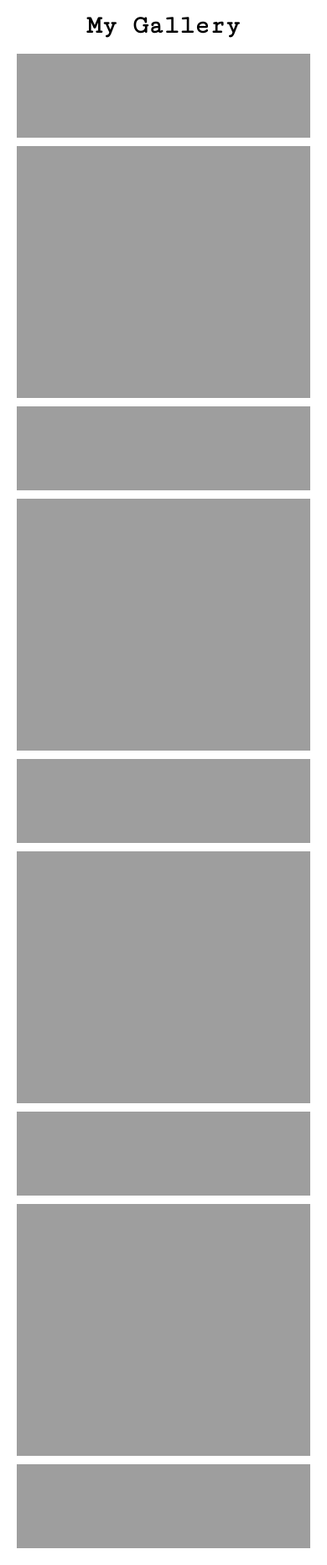
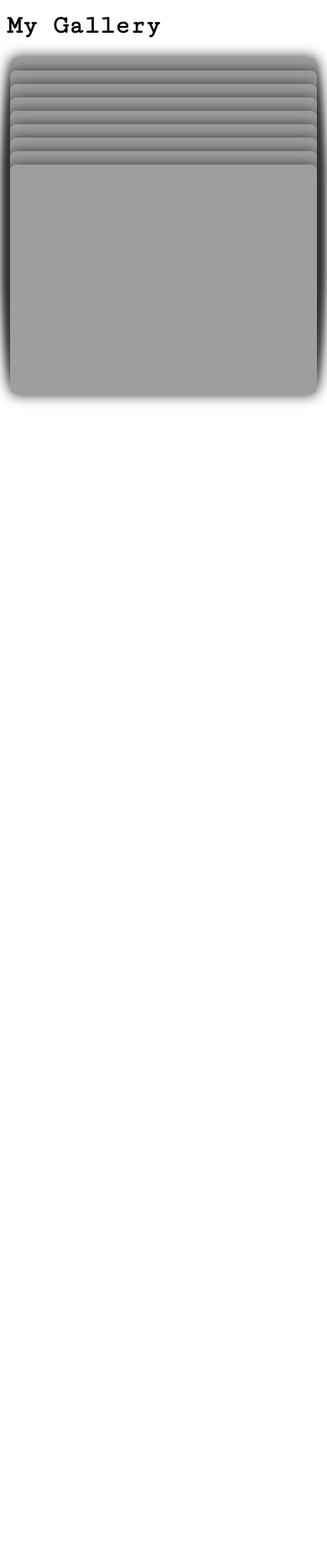
Before and after one commit to bhanu77prakash/bhanu77prakash.github.io, a Jekyll site: the page built from gallery.md, in a window 390 px wide. Shown: the whole page at 84% size. Built offline with Jekyll 4.4.1, drawn with Linux system fonts in a browser that asks for light colours; after the commit the page ends 900 px from its top, so only the background shows below that.

Commit message:
updated site

```diff
--- a/_layouts/gallery.html
+++ b/_layouts/gallery.html
@@ -12,15 +12,13 @@
 </head>
 <body>
     <h1>My Gallery</h1>
-    <div class="container">
+    <div class="gallery" id="gallery">
         {% for y in (1..9) %}
-          <div class="gallery-container ">
             <div class="gallery-item">
-              <div class="image">
+              <div class="content">
                 <img src='{{site.url}}{{site.baseurl}}/assets/images/photography/image{{forloop.index}}.jpg' alt=''>
               </div>
             </div>
-          </div>
         {% endfor %}
     </div>
 
--- a/assets/css/style.css
+++ b/assets/css/style.css
@@ -41,139 +41,149 @@ a:hover	{
 	text-decoration: underline;
 }
 
-body {
-  margin: 20px;
-  padding: 0;
-  text-align: center;
+.hello {
+  opacity: 1 !important;
 }
-.container{
-  display: grid;
-  grid-template-columns: repeat(6,1fr);
-  grid-auto-rows: 100px 300px;
-  grid-gap: 10px;
-  grid-auto-flow: dense;
-}
-
-.gallery-item{
+.full {
+  position: fixed;
+  left: 0;
+  top: 0;
   width: 100%;
   height: 100%;
-  position: relative;
+  z-index: 1;
 }
-
-.gallery-item .image{
+.full .content {
+  background-color: rgba(0,0,0,0.75) !important;
+  height: 100%;
   width: 100%;
-  height: 100%;
-  overflow: hidden;
+  display: grid;
 }
-
-.gallery-item .image img{
-  width: 100%;
-  height: 100%;
-  object-fit: cover;
-  object-position: 50% 50%;
+.full .content img {
+  left: 50%;
+  transform: translate3d(0, 0, 0);
+  animation: zoomin 1s ease;
+  max-width: 100%;
+  max-height: 100%;
+  margin: auto;
+}
+.byebye {
+  opacity: 0;
+}
+.byebye:hover {
+  transform: scale(0.2) !important;
+}
+.gallery {
+  display: grid;
+  grid-column-gap: 8px;
+  grid-row-gap: 8px;
+  grid-template-columns: repeat(auto-fill, minmax(250px, 1fr));
+  grid-auto-rows: 8px;
+}
+.gallery img {
+  max-width: 100%;
+  border-radius: 8px;
+  box-shadow: 0 0 16px #333;
+  transition: all 1.5s ease;
+}
+.gallery img:hover {
+  box-shadow: 0 0 32px #333;
+}
+.gallery .content {
+  padding: 4px;
+}
+.gallery .gallery-item {
+  transition: grid-row-start 300ms linear;
+  transition: transform 300ms ease;
+  transition: all 0.5s ease;
   cursor: pointer;
-  transition:.5s ease-in-out;
 }
-
-.gallery-item:hover .image img{
-  transform: scale(1.5);
+.gallery .gallery-item:hover {
+  transform: scale(1.025);
 }
-
-.gallery-item .text{
-  opacity: 0;
-  position: absolute;
-  top: 50%;
-  left: 50%;
-  transform: translate(-50%,-50%);
-  color: white;
-  font-size: 25px;
-  pointer-events: none;
-  z-index: 4;
-  transition: .3s ease-in-out;
-  -webkit-backdrop-filter: blur(5px) saturate(1.8);
-  backdrop-filter: blur(5px) saturate(1.8);
-}
-
-.gallery-item:hover .text{
-  opacity: 1;
-  animation: move-down .3s linear;
-  padding: 1em;
-  width: 100%;
-}
-
-.w-1{
-  grid-column: span 1;
-}
-
-.w-2{
-  grid-column: span 2;
-}
-
-.w-3{
-  grid-column: span 3;
-}
-
-.w-4{
-  grid-column: span 4;
-}
-
-.w-5{
-  grid-column: span 5;
-}
-
-.w-6{
-  grid-column: span 6;
-}
-
-.h-1{
-  grid-row: span 1;
-}
-
-.h-2{
-  grid-row: span 2;
-}
-
-.h-3{
-  grid-row: span 3;
-}
-
-.h-4{
-  grid-row: span 4;
-}
-
-.h-5{
-  grid-row: span 5;
-}
-
-.h-6{
-  grid-row: span 6;
-}
-
-@media screen and (max-width:500px){
-  .container{
-    grid-template-columns: repeat(1,1fr);
-  }
-  .w-1,.w-2,.w-3,.w-4,.w-5,.w-6{
-  grid-column:span 1;
-  }
-
-  .h-1,.h-2,.h-3,.h-4,.h-5,.h-6{
-  grid-row: span 3;
+@media (max-width: 600px) {
+  .gallery {
+    grid-template-columns: repeat(auto-fill, minmax(30%, 1fr));
   }
 }
-
-
-
-@keyframes move-down{
-
-  0%{
-    top: 10%;
+@media (max-width: 400px) {
+  .gallery {
+    grid-template-columns: repeat(auto-fill, minmax(50%, 1fr));
   }
-  50%{
-    top: 35%;
+}
+@-moz-keyframes zoomin {
+  0% {
+    max-width: 50%;
+    transform: rotate(-30deg);
+    filter: blur(4px);
   }
-  100%{
-    top: 50%;
+  30% {
+    filter: blur(4px);
+    transform: rotate(-80deg);
+  }
+  70% {
+    max-width: 50%;
+    transform: rotate(45deg);
+  }
+  100% {
+    max-width: 100%;
+    transform: rotate(0deg);
+  }
+}
+@-webkit-keyframes zoomin {
+  0% {
+    max-width: 50%;
+    transform: rotate(-30deg);
+    filter: blur(4px);
+  }
+  30% {
+    filter: blur(4px);
+    transform: rotate(-80deg);
+  }
+  70% {
+    max-width: 50%;
+    transform: rotate(45deg);
+  }
+  100% {
+    max-width: 100%;
+    transform: rotate(0deg);
+  }
+}
+@-o-keyframes zoomin {
+  0% {
+    max-width: 50%;
+    transform: rotate(-30deg);
+    filter: blur(4px);
+  }
+  30% {
+    filter: blur(4px);
+    transform: rotate(-80deg);
+  }
+  70% {
+    max-width: 50%;
+    transform: rotate(45deg);
+  }
+  100% {
+    max-width: 100%;
+    transform: rotate(0deg);
+  }
+}
+@keyframes zoomin {
+  0% {
+    max-width: 50%;
+    transform: rotate(-30deg);
+    filter: blur(4px);
+  }
+  30% {
+    filter: blur(4px);
+    transform: rotate(-80deg);
+  }
+  70% {
+    max-width: 50%;
+    transform: rotate(45deg);
+  }
+  100% {
+    max-width: 100%;
+    transform: rotate(0deg);
   }
 }
 
```
